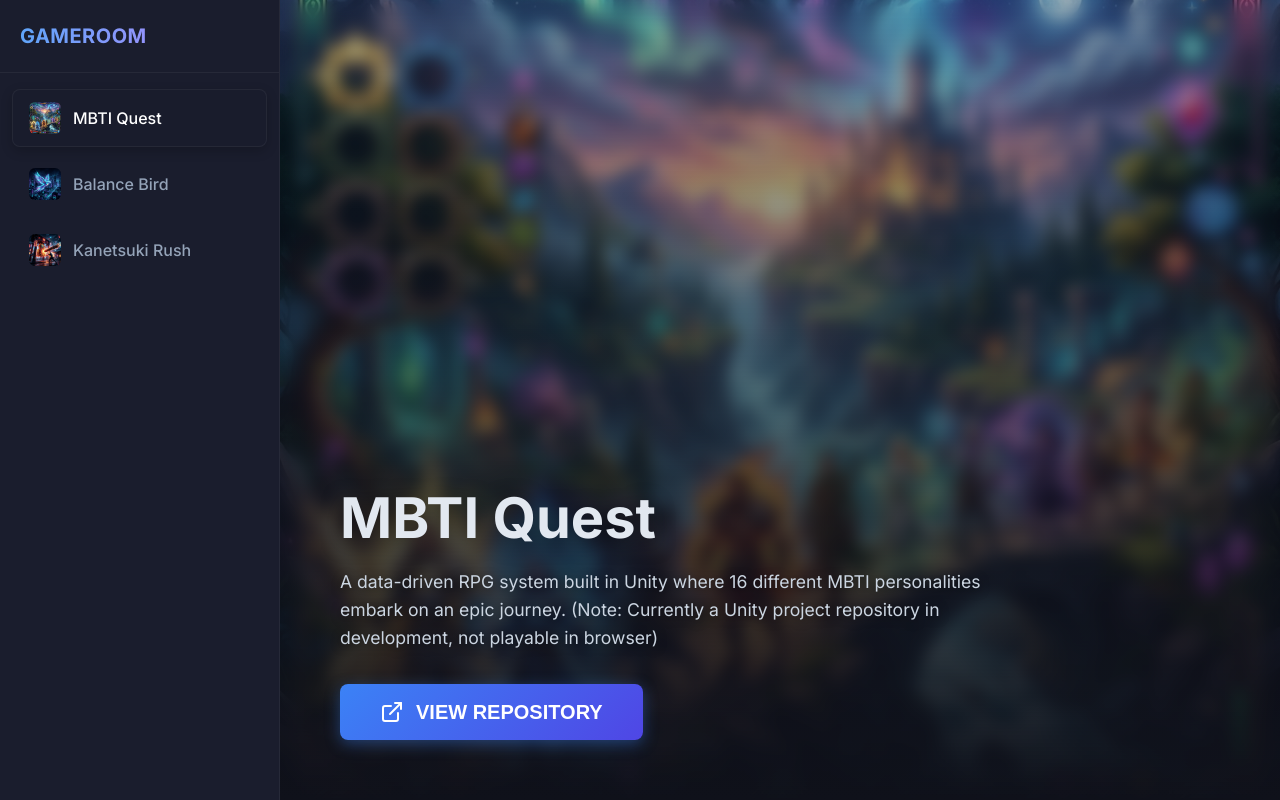
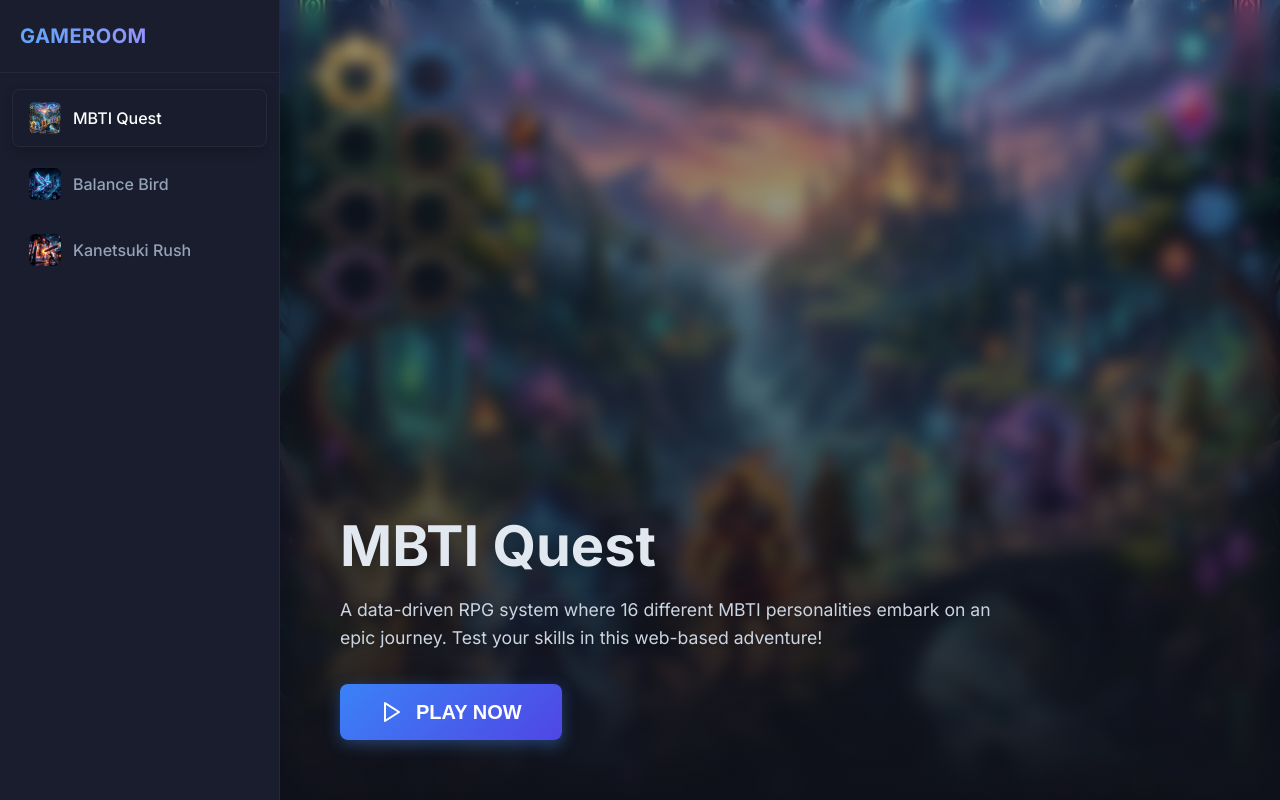
Before and after one commit to HarryNox/Sakura-HarryNox_GAMEROOM, a React (Vite) app: page / in a window 1280 px wide. Built offline with nearby package versions, Linux system fonts and the light colour scheme.

Commit message:
Fix MBTIQuest source repository

```diff
--- a/src/App.jsx
+++ b/src/App.jsx
@@ -10,10 +10,10 @@ const gamesData = [
   {
     id: 'mbti-quest',
     title: 'MBTI Quest',
-    description: 'A data-driven RPG system built in Unity where 16 different MBTI personalities embark on an epic journey. (Note: Currently a Unity project repository in development, not playable in browser)',
+    description: 'A data-driven RPG system where 16 different MBTI personalities embark on an epic journey. Test your skills in this web-based adventure!',
     cover: coverMBTI,
-    url: 'https://github.com/HarryNox/MBTIQuest',
-    isExternal: true
+    url: '/Sakura-HarryNox_GAMEROOM/games/harrynox-sakura-gamelab/index.html',
+    isExternal: false
   },
   {
     id: 'balance-bird',
```
Also changed, not shown: 1 other file (tests, documents, lock files or other folders).
